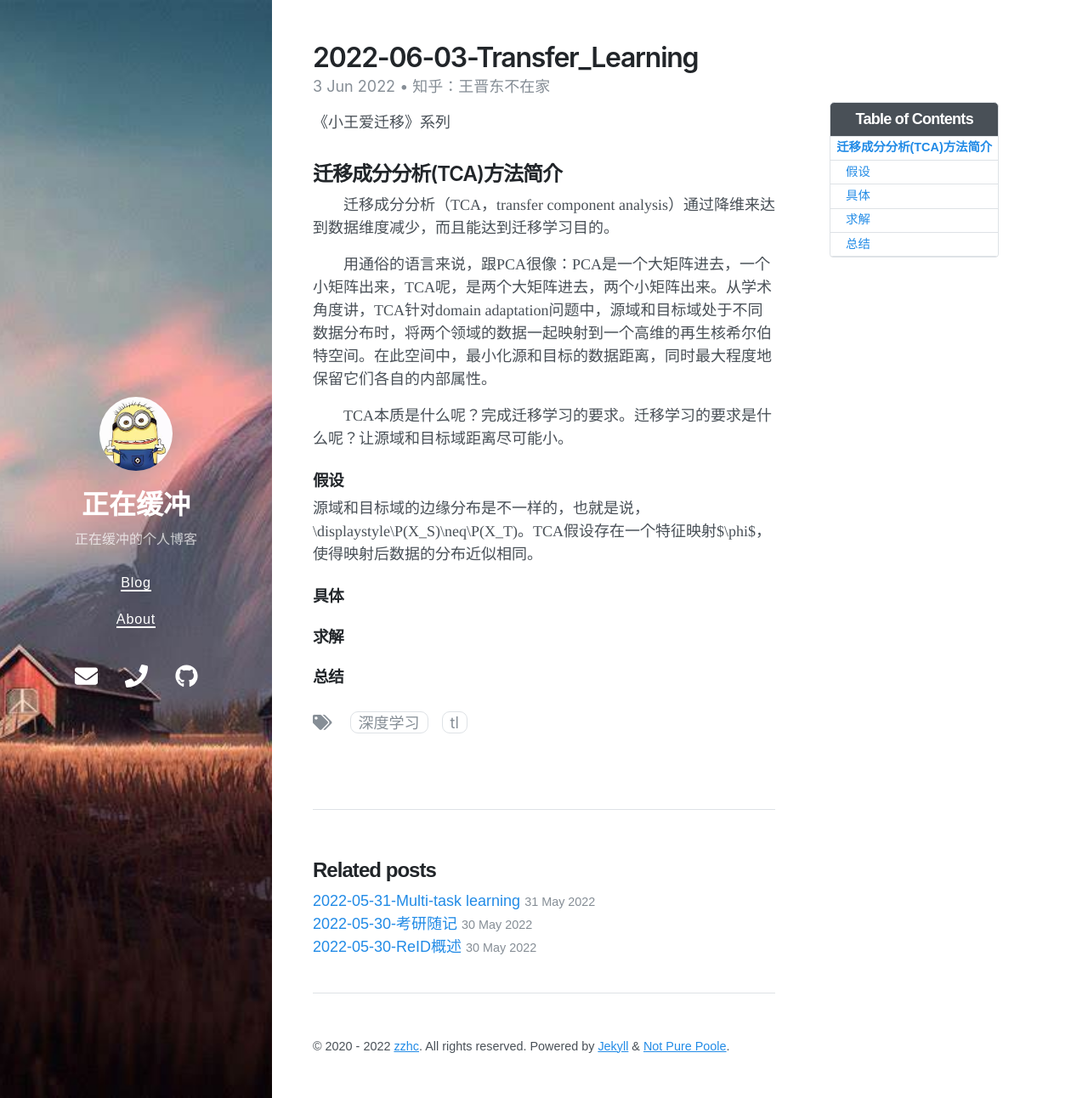
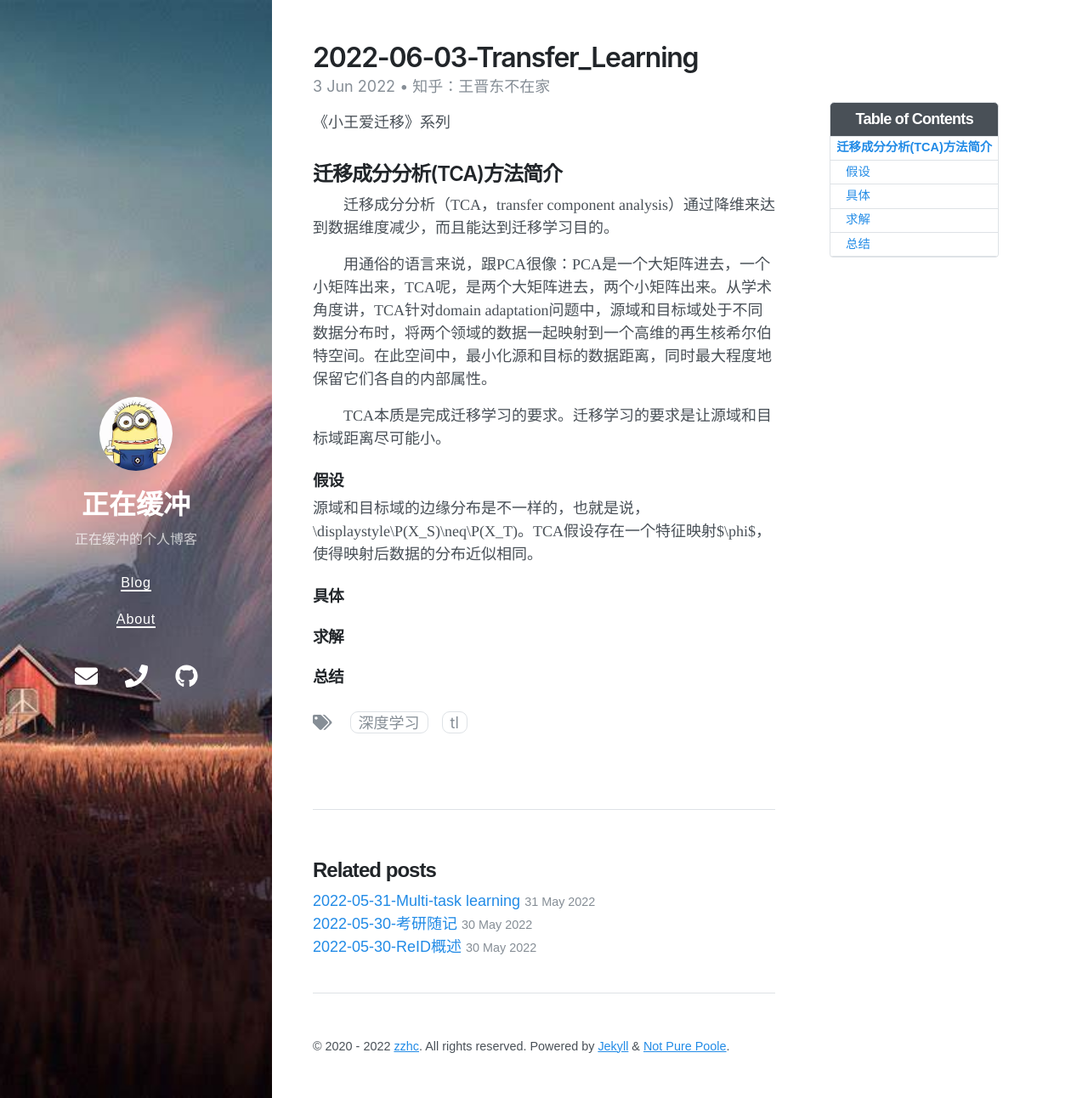
Before and after one commit to Zzhc3321/personal-blog.github.io, a Jekyll site: the page built from _posts/2022-06-03-Transfer_Learning.md, in a window 1280 px wide and 1292 px high. Shown: the whole window at 85% size. Built offline with Jekyll 4.4.1, drawn with Linux system fonts in a browser that asks for light colours; nearby versions of some CDN libraries.

Commit message:
修改文件: _posts/2022-06-03-Transfer_Learning.md

```diff
--- a/_posts/2022-06-03-Transfer_Learning.md
+++ b/_posts/2022-06-03-Transfer_Learning.md
@@ -16,7 +16,7 @@ author: 知乎：王晋东不在家
 
 &emsp;&emsp;用通俗的语言来说，跟PCA很像：PCA是一个大矩阵进去，一个小矩阵出来，TCA呢，是两个大矩阵进去，两个小矩阵出来。从学术角度讲，TCA针对domain adaptation问题中，源域和目标域处于不同数据分布时，将两个领域的数据一起映射到一个高维的再生核希尔伯特空间。在此空间中，最小化源和目标的数据距离，同时最大程度地保留它们各自的内部属性。
 
-&emsp;&emsp;TCA本质是什么呢？完成迁移学习的要求。迁移学习的要求是什么呢？让源域和目标域距离尽可能小。
+&emsp;&emsp;TCA本质是完成迁移学习的要求。迁移学习的要求是让源域和目标域距离尽可能小。
 
 ### 假设
 源域和目标域的边缘分布是不一样的，也就是说，\displaystyle\P(X_S)\neq\P(X_T)。TCA假设存在一个特征映射$\phi$，使得映射后数据的分布近似相同。
```
